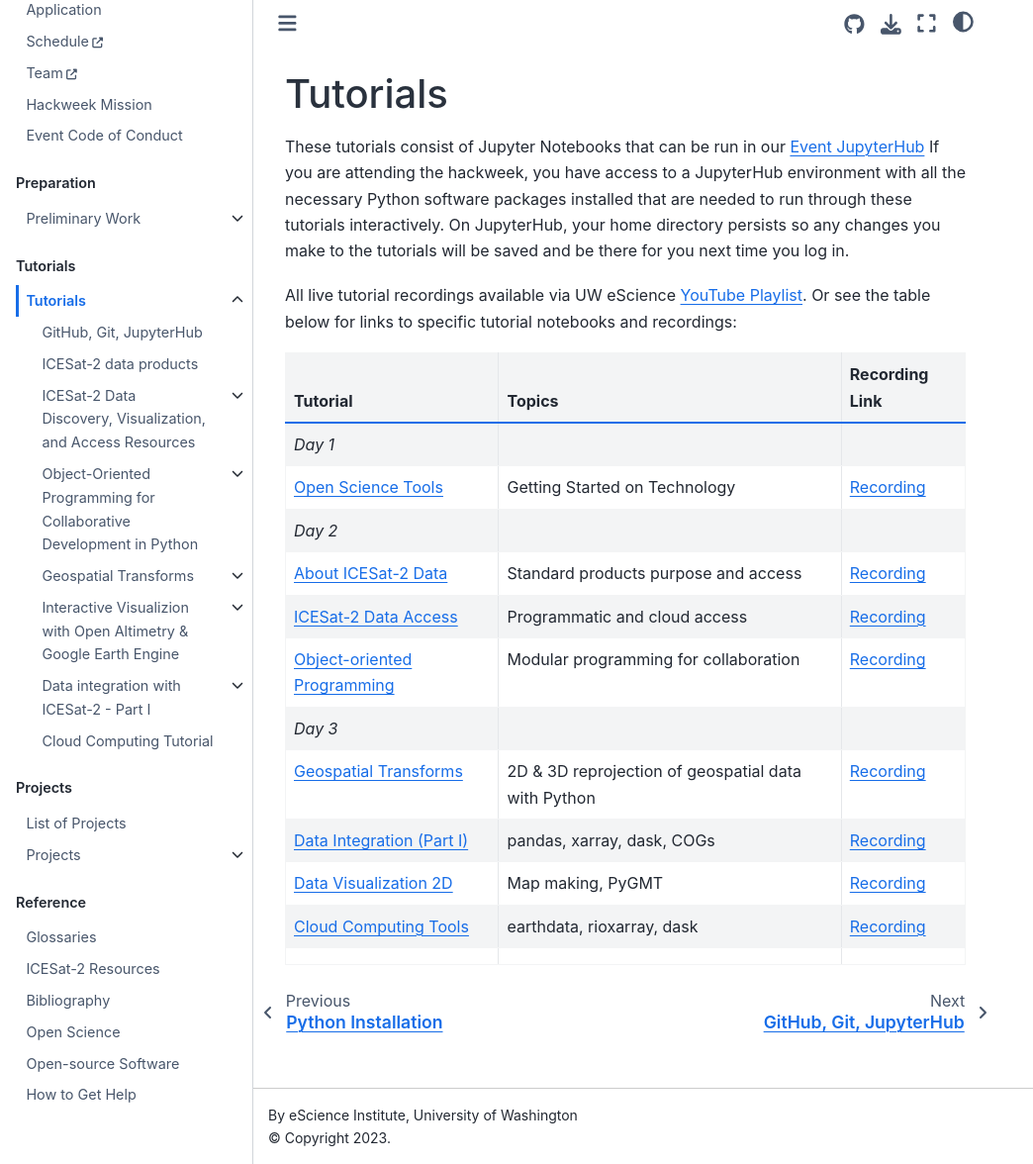
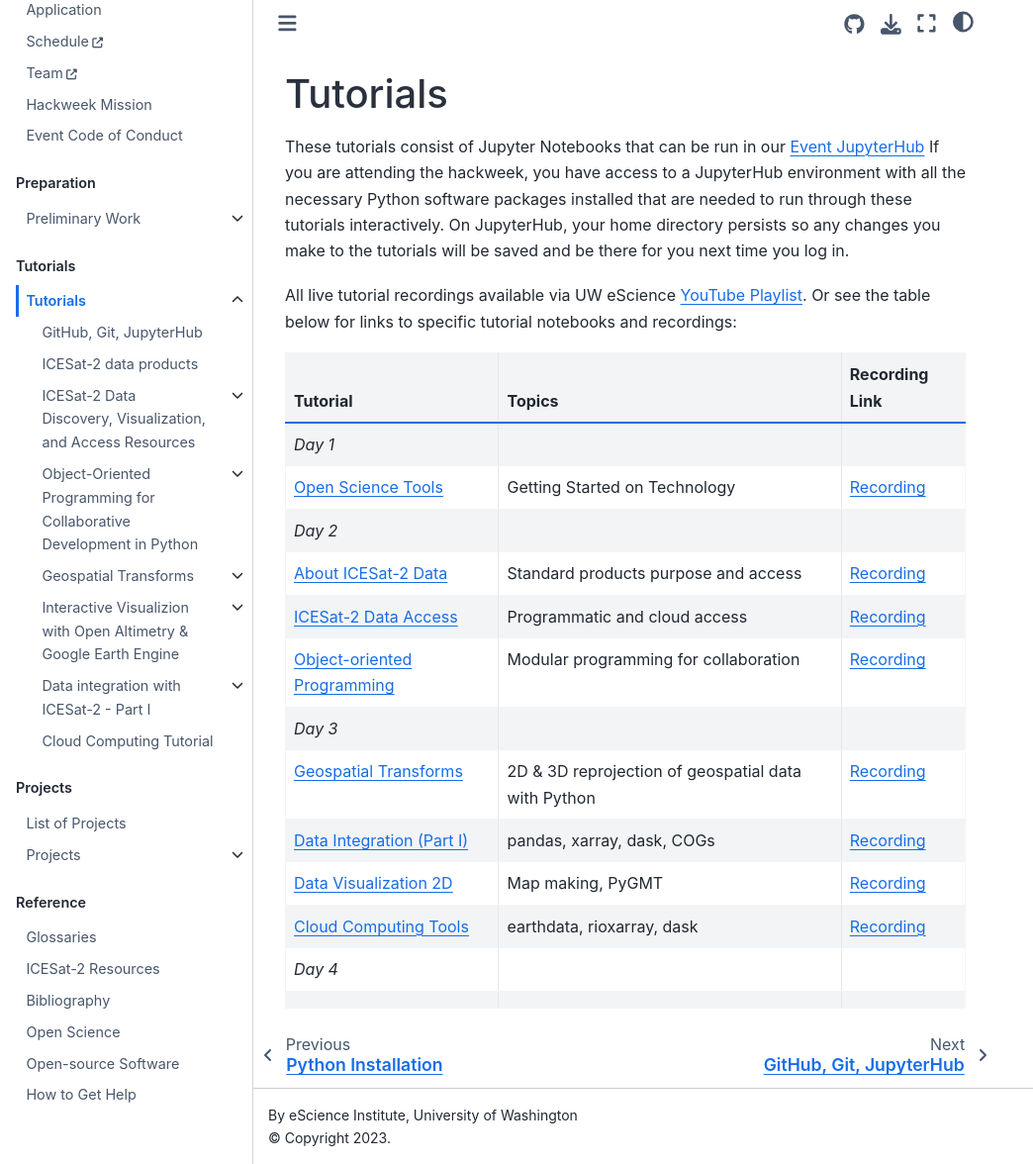
Before and after one commit to ICESAT-2HackWeek/website2022, a Jupyter Book: the page built from book/tutorials/index.md, in a window 1280 px wide and 1176 px high. Shown: the whole window at 99% size, without its empty margins (0-1044 px from the left). Built offline with Jupyter Book 1.0.4 settings and Sphinx 7.4.7 and the Sphinx Book theme 1.1.4, drawn with Linux system fonts in a browser that asks for light colours; pages that are not in the unit, such as notebooks, are missing from menus.

Commit message:
add day 4 header

```diff
--- a/book/tutorials/index.md
+++ b/book/tutorials/index.md
@@ -24,4 +24,5 @@ All live tutorial recordings available via UW eScience [YouTube Playlist](https:
 | [Data Integration (Part I)](./DataIntegration/dataintegration-1.ipynb) | pandas, xarray, dask, COGs | [Recording](https://youtu.be/HWc9FJHjQPg) |
 | [Data Visualization 2D](./DataVisualization/dataviz2d.py) | Map making, PyGMT | [Recording](https://youtu.be/fpcBFsy6Kso) |
 | [Cloud Computing Tools](./cloud-computing/cloud-computing-tutorial.ipynb) | earthdata, rioxarray, dask | [Recording](https://youtu.be/mSklwuJ1onw)  |
+| _Day 4_ |
 | |
```
